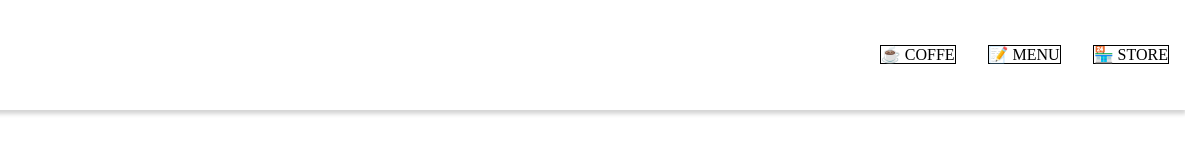
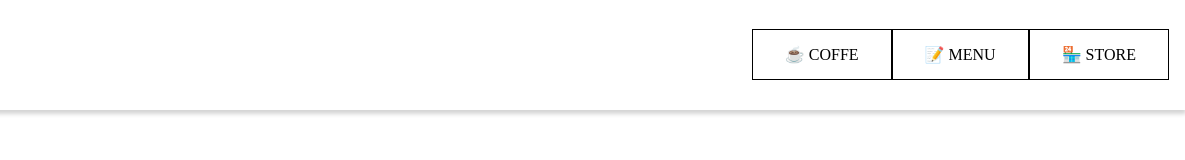
Before and after one commit to dabini99/core-js, a website: page client/starbucks/index.html in a window 1280 px wide. Shown: the full height of the page, 95-1280 px from the left. Drawn offline with nearby package versions, Linux system fonts and the light colour scheme.

Commit message:
-normal 버젼

```diff
--- a/client/starbucks/index.html
+++ b/client/starbucks/index.html
@@ -6,6 +6,7 @@
   <title>스타벅스 코리아</title>
   <link rel="shortcut icon" href="./logo.png" type="image/x-icon" />
   <link rel="stylesheet" href="./style.css" />
+  <script src="https://cdn.jsdelivr.net/npm/gsap@3.12.5/dist/gsap.min.js"></script>
   <script src="./main.js" defer></script>
 </head>
 <body>
--- a/client/starbucks/main.js
+++ b/client/starbucks/main.js
@@ -18,7 +18,6 @@ aList.forEach((a)=>{
     // 모든 depth 높이를 0
     depthList.forEach(h)
 
-
     target.style.height = '100px';
 
   })
--- a/client/starbucks/style.css
+++ b/client/starbucks/style.css
@@ -33,11 +33,11 @@ input,select{vertical-align:middle}
 
   nav > ul{
     display: flex;
-    gap: 2rem;
+    /* gap: 2rem; */
 
     li > a{
       border: 1px solid black;
-
+      padding: 1rem 2rem;
 
       .depth{
         position: absolute;
```
